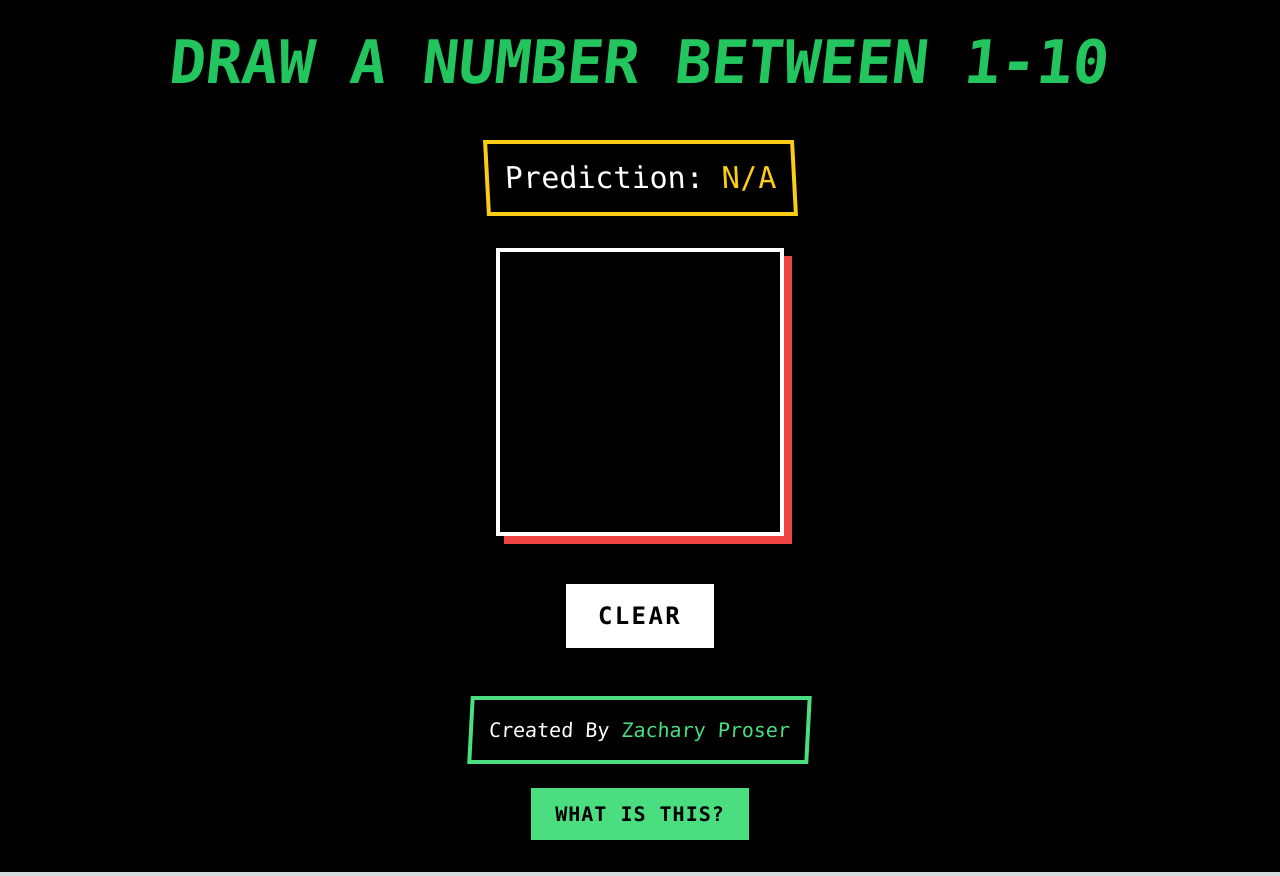
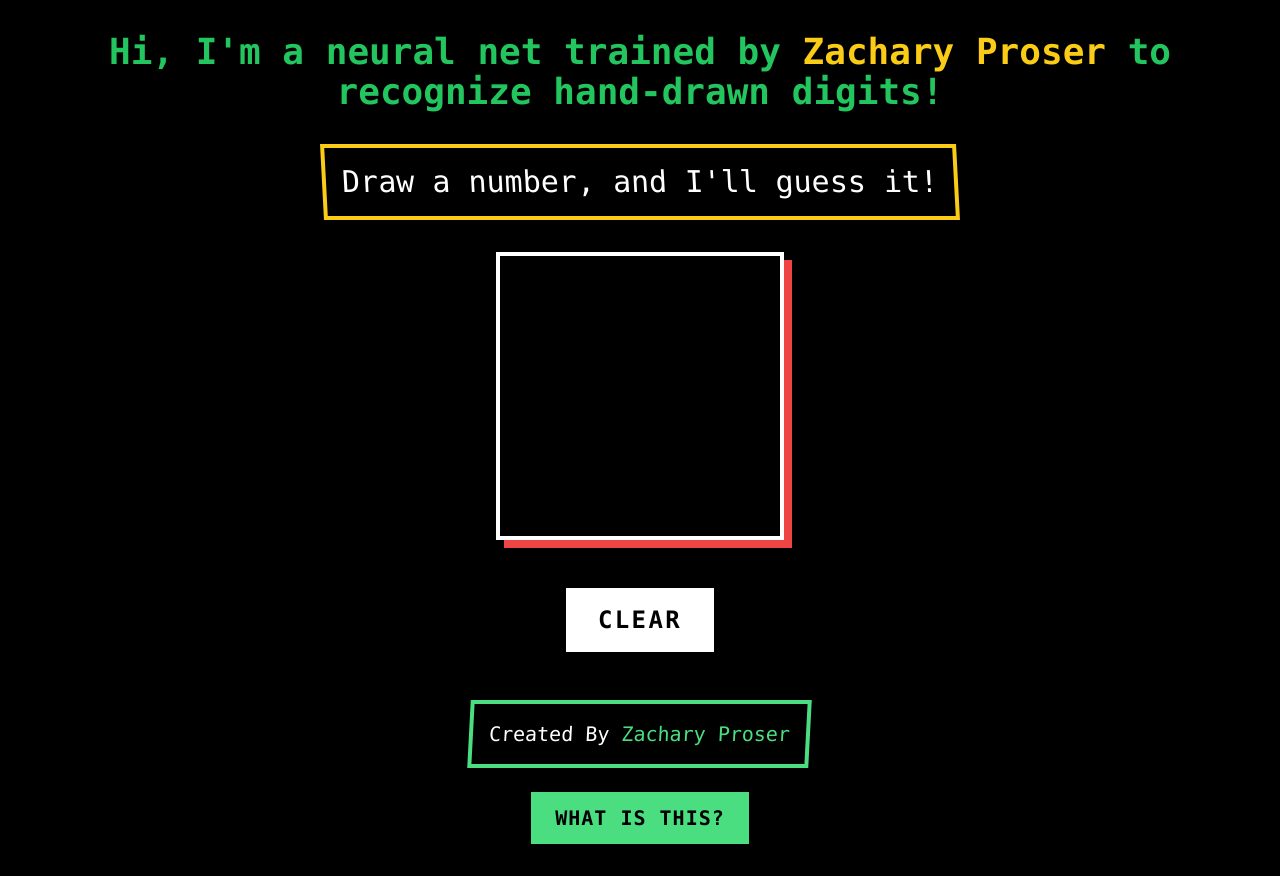
Before and after one commit to zackproser/mnist-mind-mapper, a Next.js app: page / in a window 1280 px wide. Built offline with nearby package versions, Linux system fonts and the light colour scheme.

Commit message:
Make frontend more playful and interactive

```diff
--- a/app/page.tsx
+++ b/app/page.tsx
@@ -185,9 +185,22 @@ export default function Home() {
 
   return (
     <main className="min-h-screen flex flex-col items-center justify-center p-8 bg-black text-white font-mono">
-      <h1 className="text-6xl font-extrabold mb-12 text-green-500 transform -skew-x-6">DRAW A NUMBER BETWEEN 1-10</h1>
+      <h1 className="text-4xl font-extrabold mb-8 text-green-500 text-center">
+        Hi, I'm a neural net trained by{' '}
+        <a
+          href="https://zackproser.com"
+          target="_blank"
+          rel="noopener noreferrer"
+          className="text-yellow-400 hover:text-red-500 transition-colors duration-300"
+        >
+          Zachary Proser
+        </a>{' '}
+        to recognize hand-drawn digits!
+      </h1>
       <div className="mb-8 text-3xl border-4 border-yellow-400 p-4 transform skew-x-3">
-        Prediction: <span className="text-yellow-400">{prediction !== null ? prediction : 'N/A'}</span>
+        {prediction !== null
+          ? `I think you drew a ${prediction}`
+          : "Draw a number, and I'll guess it!"}
       </div>
       <div className="relative">
         <div className="absolute inset-0 bg-red-500 transform translate-x-2 translate-y-2"></div>
```
